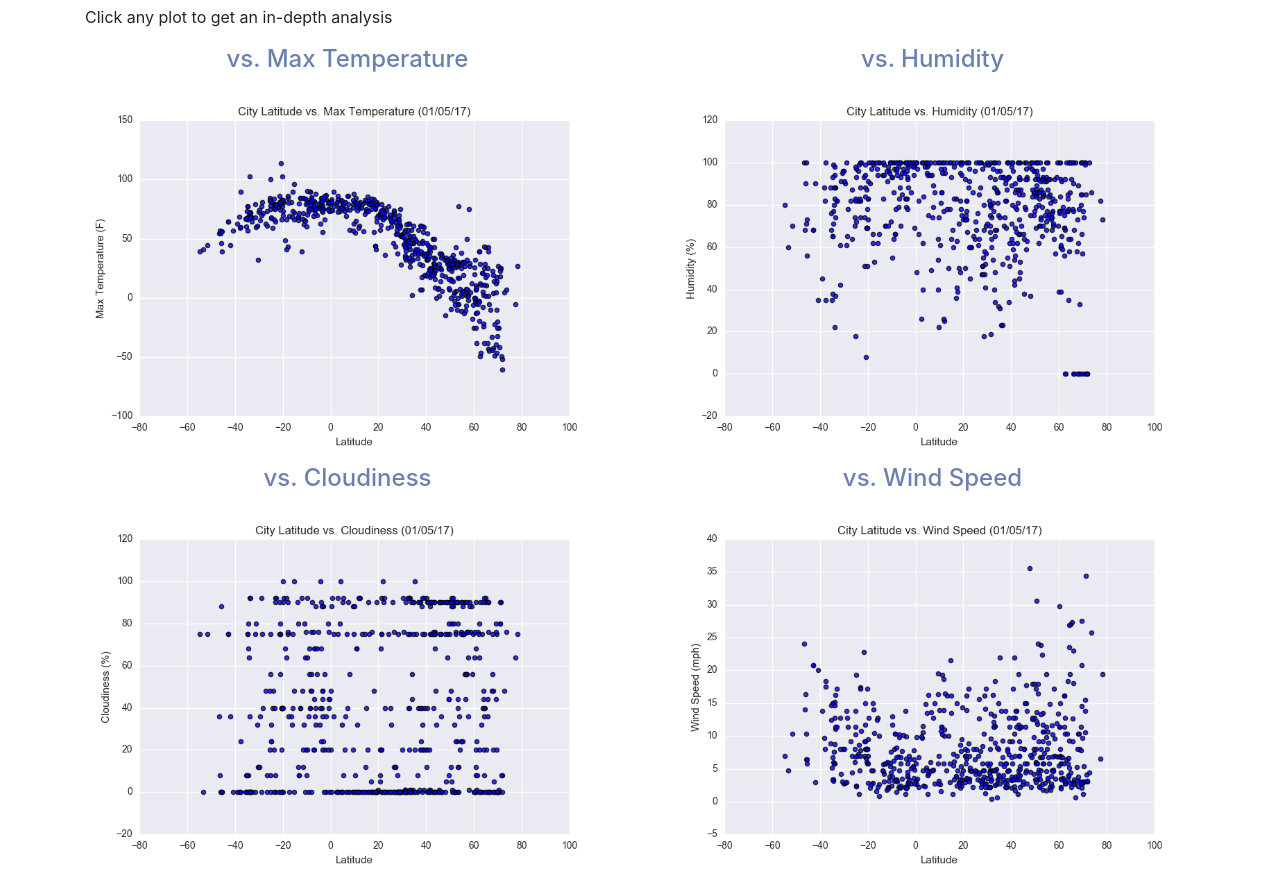
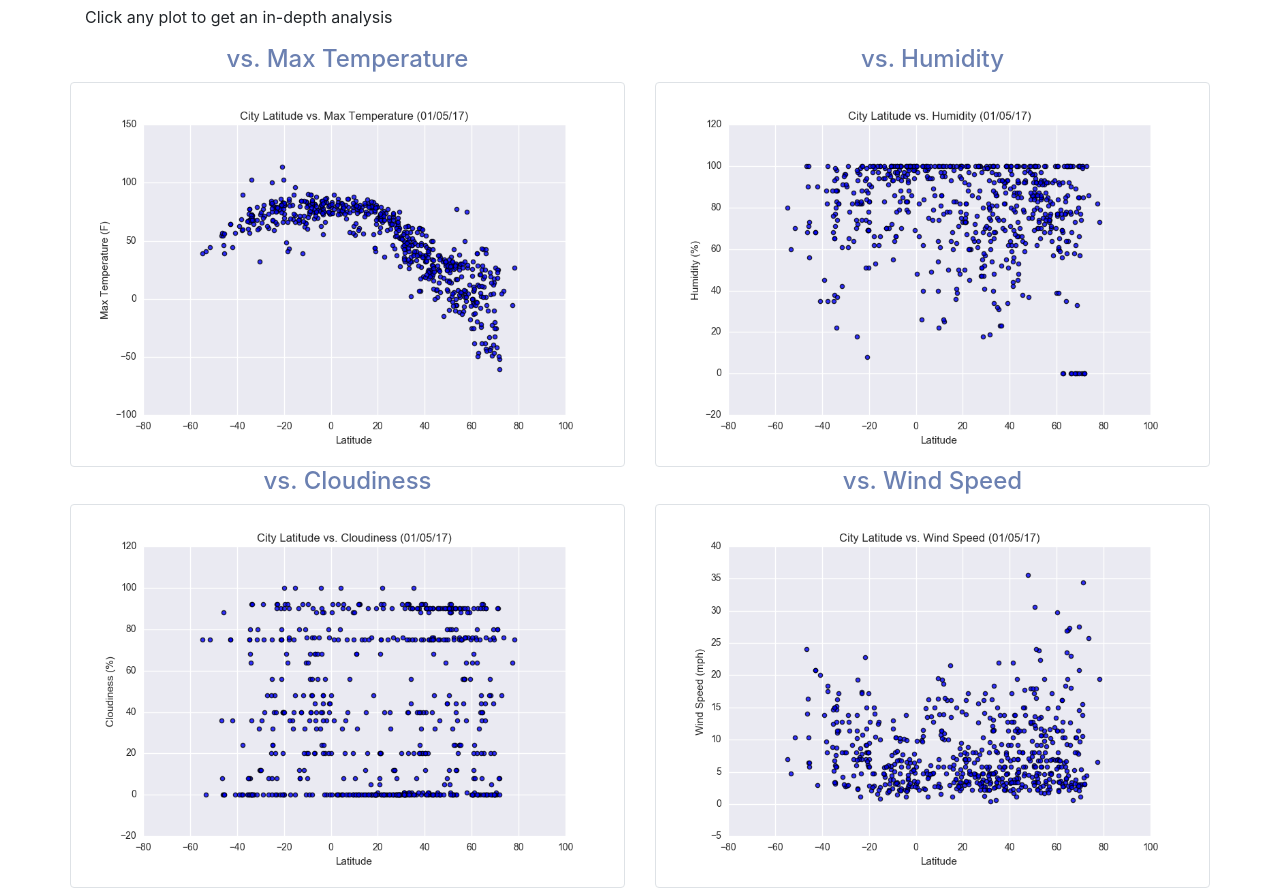
Before and after one commit to Niurika/Web-Design-Challenge, a plain HTML site: page comparisons.html in a window 1280 px wide. Shown: the part 97-985 px from the top of the page. Drawn offline with nearby package versions, Linux system fonts and the light colour scheme.

Commit message:
change image class

```diff
--- a/comparisons.html
+++ b/comparisons.html
@@ -51,13 +51,13 @@
     <div class="col-md-6">
         <h4>vs. Max Temperature</h4>
         <a href="visualizations/temp.html">
-        <img src="assets/images/Fig1.png" alt="..." class="img-fluid">
+        <img src="assets/images/Fig1.png" alt="..." class="img-thumbnail">
         </a>
     </div>
       <div class="col-md-6">
         <h4>vs. Humidity</h4>
         <a href="visualizations/humidity.html">
-        <img src="assets/images/Fig2.png" alt="..." class="img-fluid">
+        <img src="assets/images/Fig2.png" alt="..." class="img-thumbnail">
         </a>
       </div>
   </div>
@@ -65,14 +65,14 @@
       <div class="col-md-6">
         <h4>vs. Cloudiness</h4>
         <a href="visualizations/cloudiness.html">
-        <img src="assets/images/Fig3.png" alt="..." class="img-fluid">
+        <img src="assets/images/Fig3.png" alt="..." class="img-thumbnail">
         </a>
     </div>
 
       <div class="col-md-6">
         <h4>vs. Wind Speed</h4>
         <a href="visualizations/wind.html">
-        <img src="assets/images/Fig4.png" alt="..." class="img-fluid">
+        <img src="assets/images/Fig4.png" alt="..." class="img-thumbnail">
         </a>
      </div>
     </div>
```
